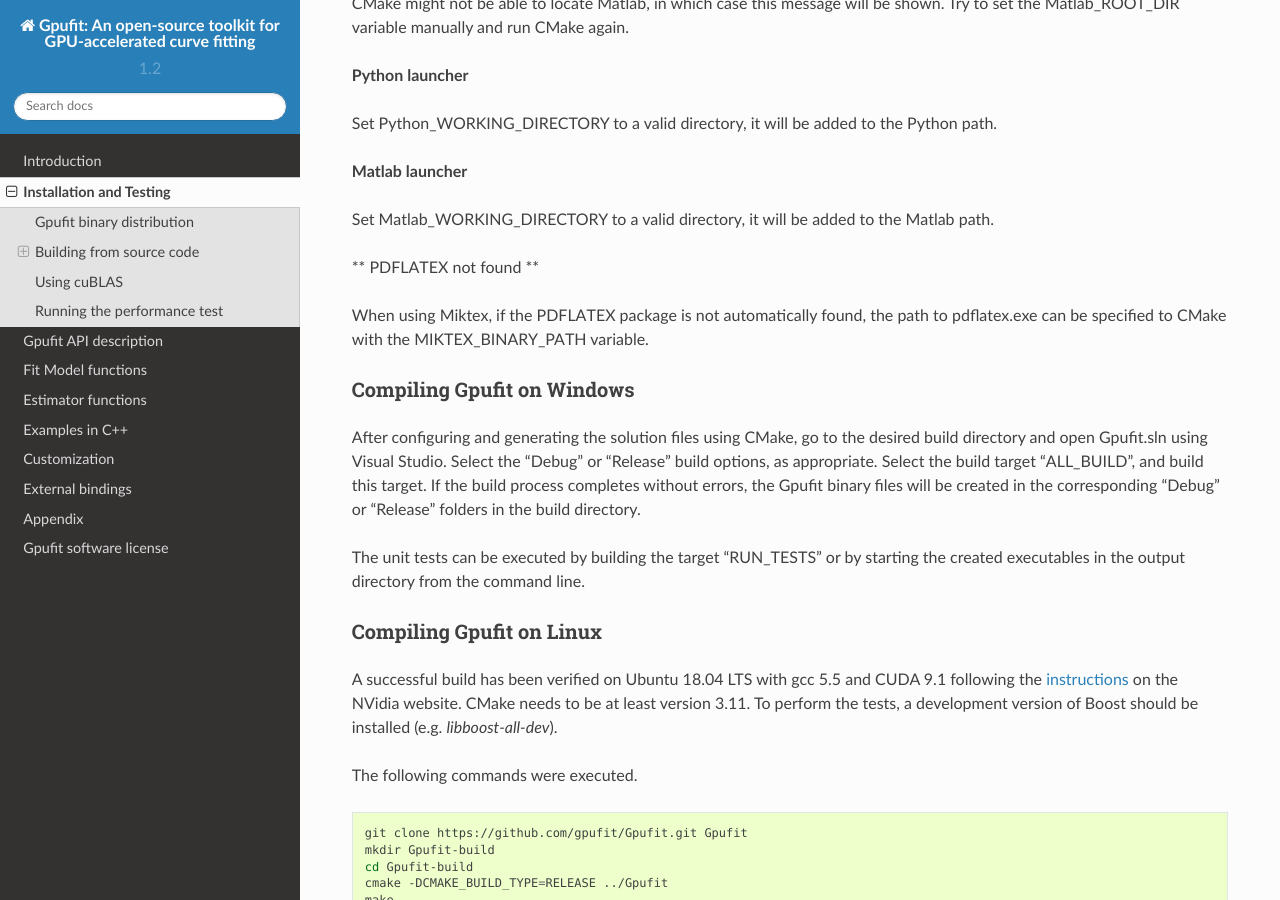
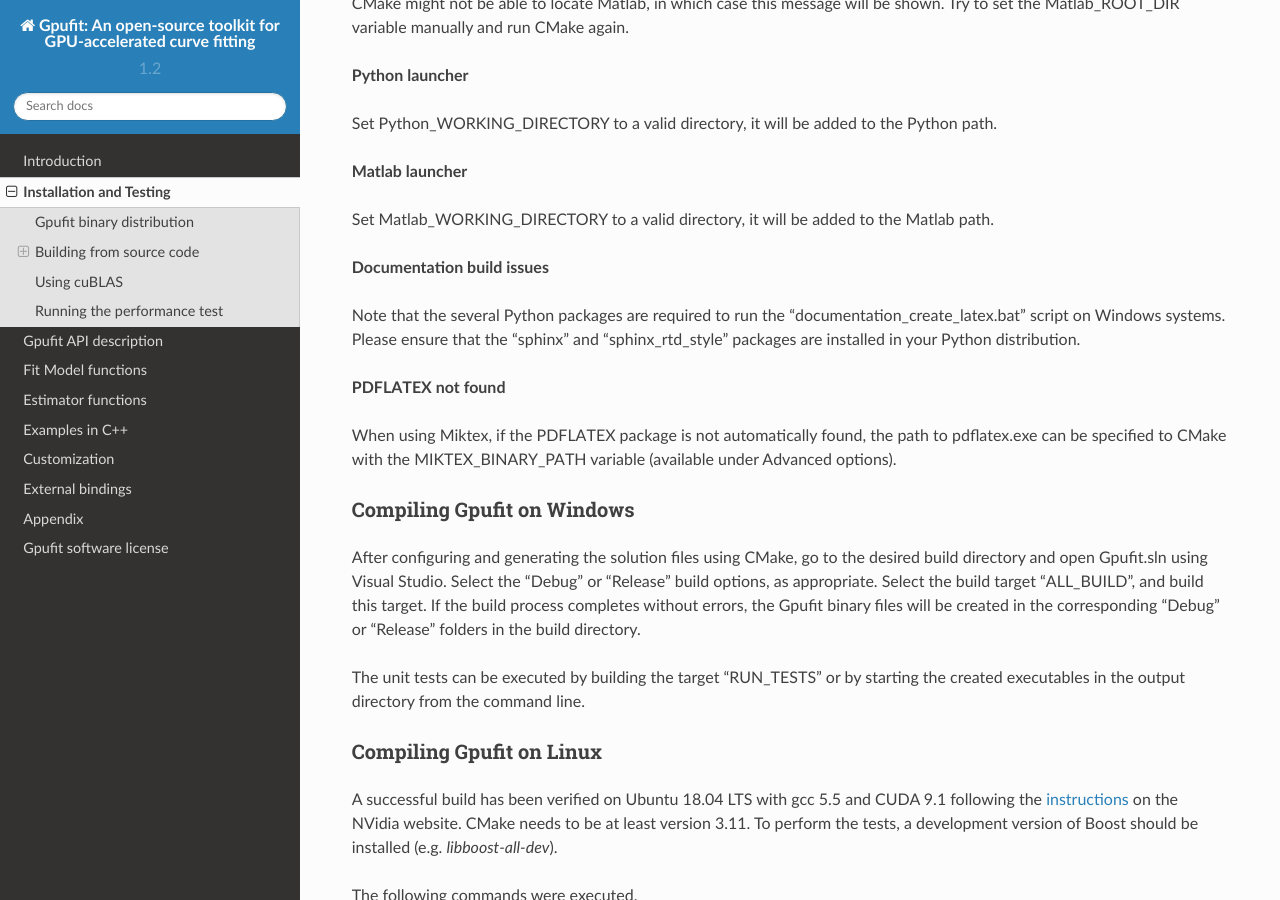
Before and after one commit to gpufit/Gpufit, a Sphinx documentation site: the page built from docs/installation.rst, in a window 1280 px wide and 900 px high, scrolled down 3239 px. Built offline with Sphinx 7.4.7 and the Read the Docs theme 2.0.0, drawn with Linux system fonts in a browser that asks for light colours.

Commit message:
documentation updates

```diff
--- a/docs/installation.rst
+++ b/docs/installation.rst
@@ -179,9 +179,15 @@
 Set Matlab_WORKING_DIRECTORY to a valid directory, it will be added to
 the Matlab path.
 
-** PDFLATEX not found **
+**Documentation build issues**
 
-When using Miktex, if the PDFLATEX package is not automatically found, the path to pdflatex.exe can be specified to CMake with the MIKTEX_BINARY_PATH variable.
+Note that the several Python packages are required to run the "documentation_create_latex.bat" script
+on Windows systems.  Please ensure that the "sphinx" and "sphinx_rtd_style" packages are installed in your
+Python distribution.
+
+**PDFLATEX not found**
+
+When using Miktex, if the PDFLATEX package is not automatically found, the path to pdflatex.exe can be specified to CMake with the MIKTEX_BINARY_PATH variable (available under Advanced options).
 
 Compiling Gpufit on Windows
 ---------------------------
```
Also changed, not shown: 1 other file.
